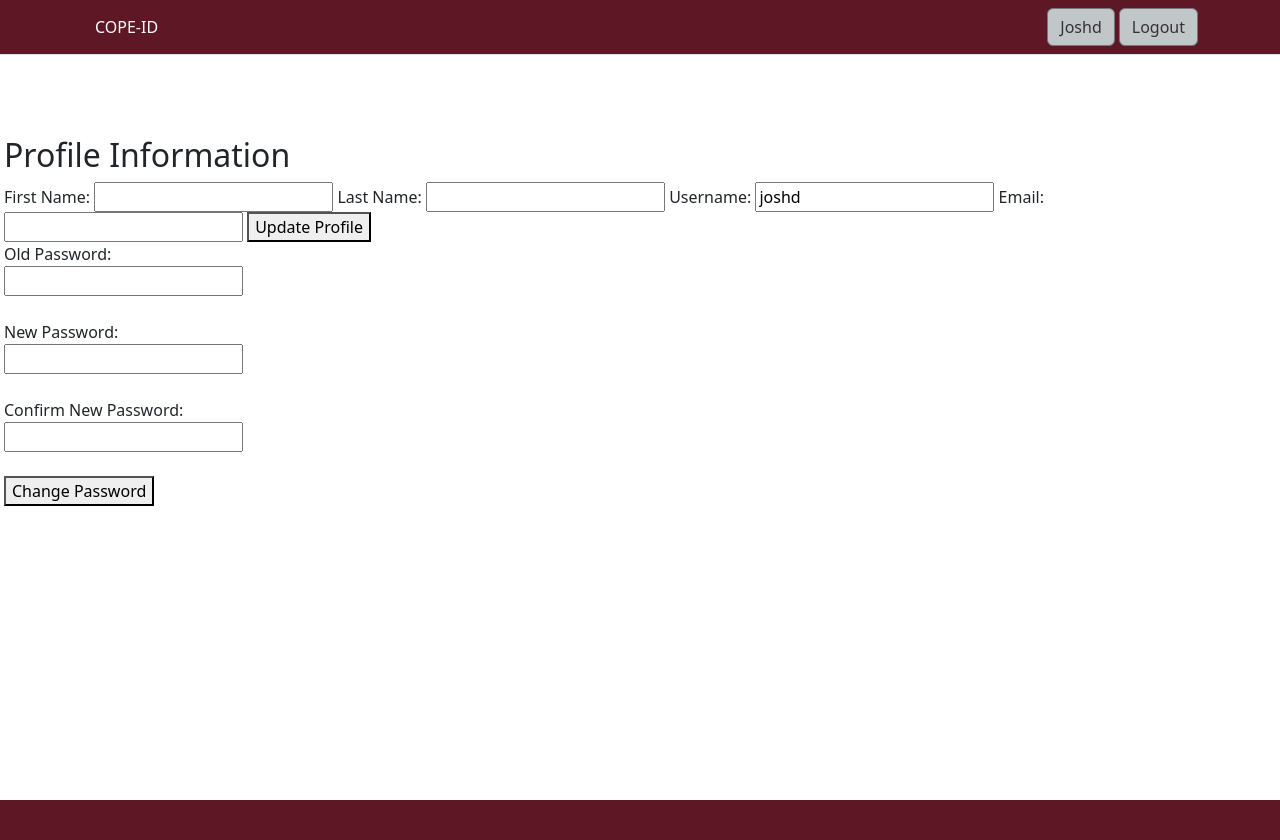
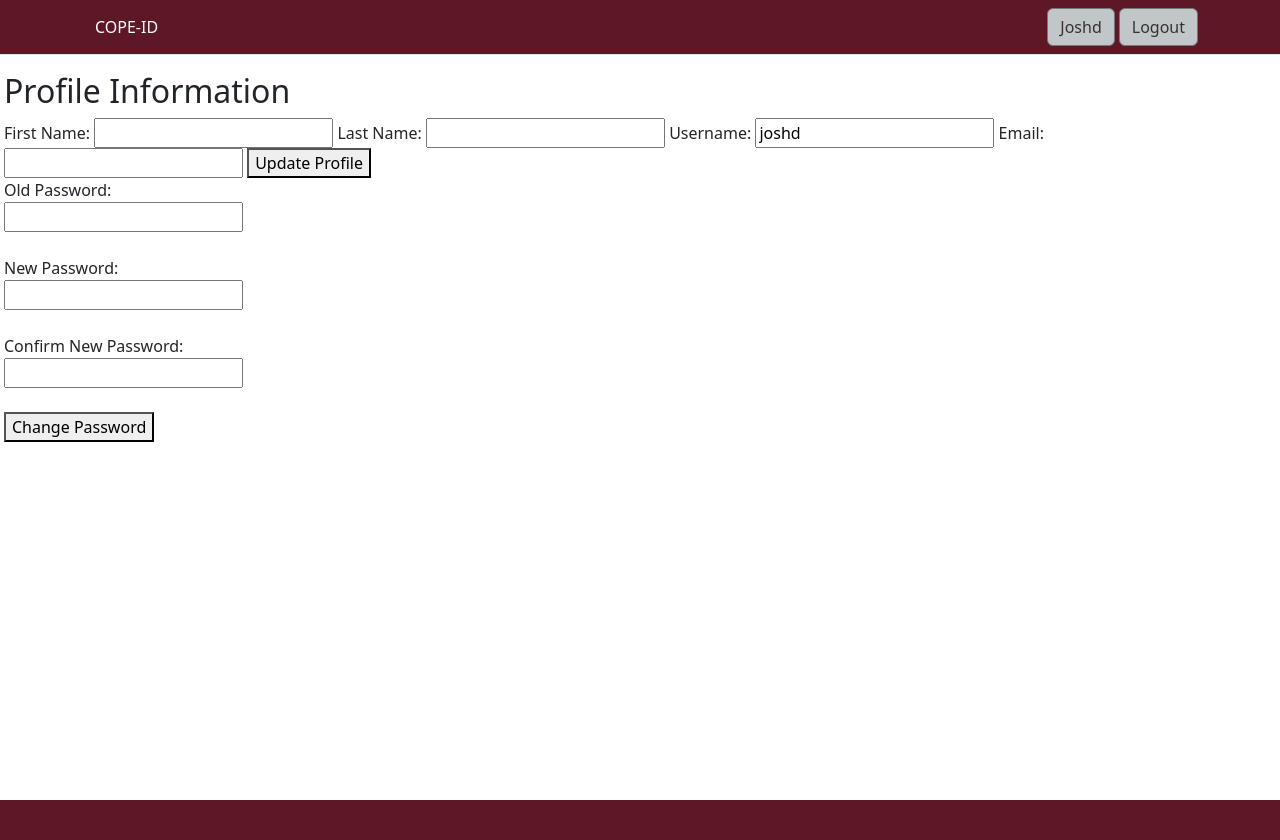
Before and after one commit to Visual-Analytics-Lab/COPE-ID-VAT, a Django app: page /account/ in a window 1280 px wide. Run offline with Django 4.2, Linux system fonts and the light colour scheme; a user stored in the database is signed in; parts of the project's set-up code (start-up, migrations or seed data) failed here and were passed over; some libraries are stand-ins or nearby versions.

Commit message:
Altered height of the main row.

```diff
--- a/mysite/main/templates/main/index.html
+++ b/mysite/main/templates/main/index.html
@@ -18,13 +18,13 @@
 
     <body>
         <div class="container-fluid px-0">
-            <div class="row mx-0" style="height:15vh;">
+            <div class="row mx-0" style="height:7vh;">
                 <div class="col-12 p-0">
                     <!-- content for first row goes here -->
                     {% include 'main/includes/header.html' %}
                 </div>
             </div>
-            <div class="row mx-0" style="height:85vh; overflow-y:auto;">
+            <div class="row mx-0" style="height:93vh; overflow-y:auto;">
                 {% block content %}
 
                 {% endblock %}
```
